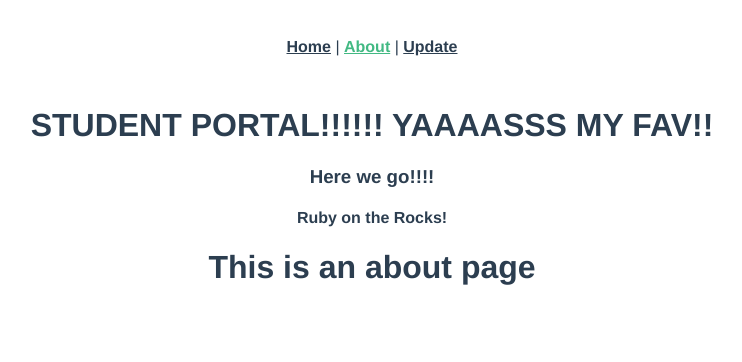
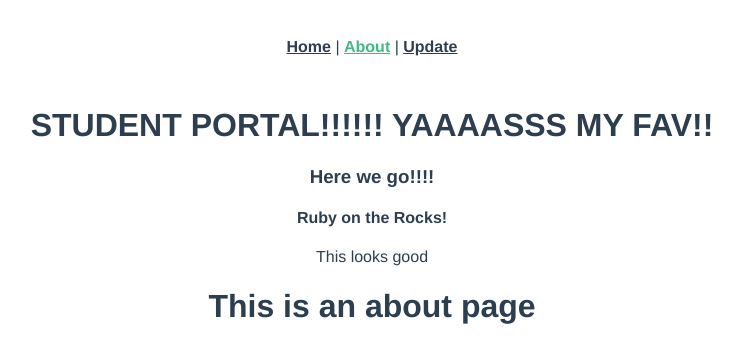
Before and after one commit to mikebrowne12/student_portal, a Vue app: page /about in a window 1280 px wide. Shown: the top 362 px of the page, without its empty margins (268-1010 px from the left). Built offline with nearby package versions, Linux system fonts and the light colour scheme.

Commit message:
Testing push

```diff
--- a/src/App.vue
+++ b/src/App.vue
@@ -11,6 +11,7 @@
       <h1>STUDENT PORTAL!!!!!! YAAAASSS MY FAV!!</h1>
       <h3>Here we go!!!!</h3>
       <h4>Ruby on the Rocks!</h4>
+      <p>This looks good</p>
     </div>
     <router-view />
   </div>
```
